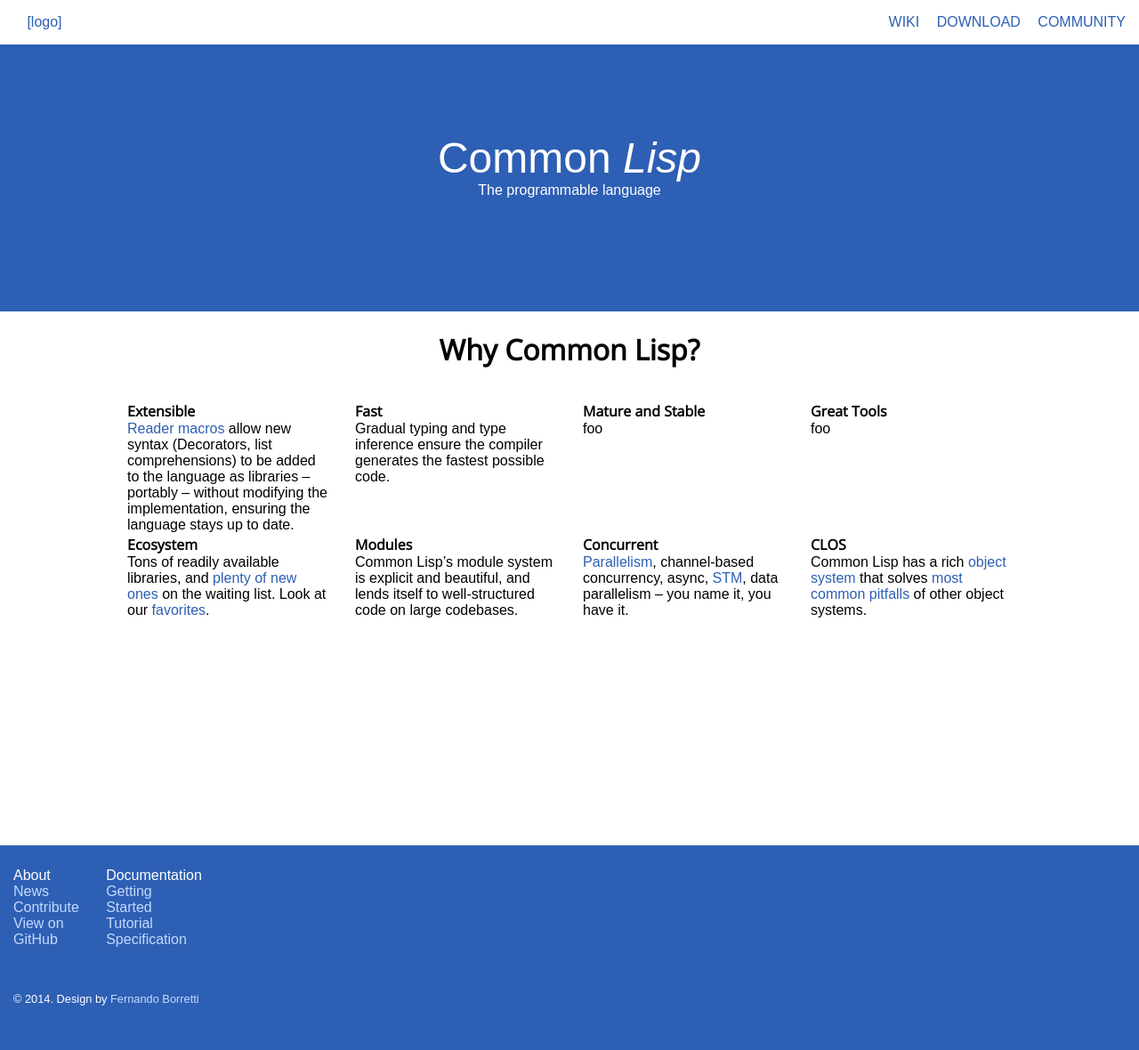
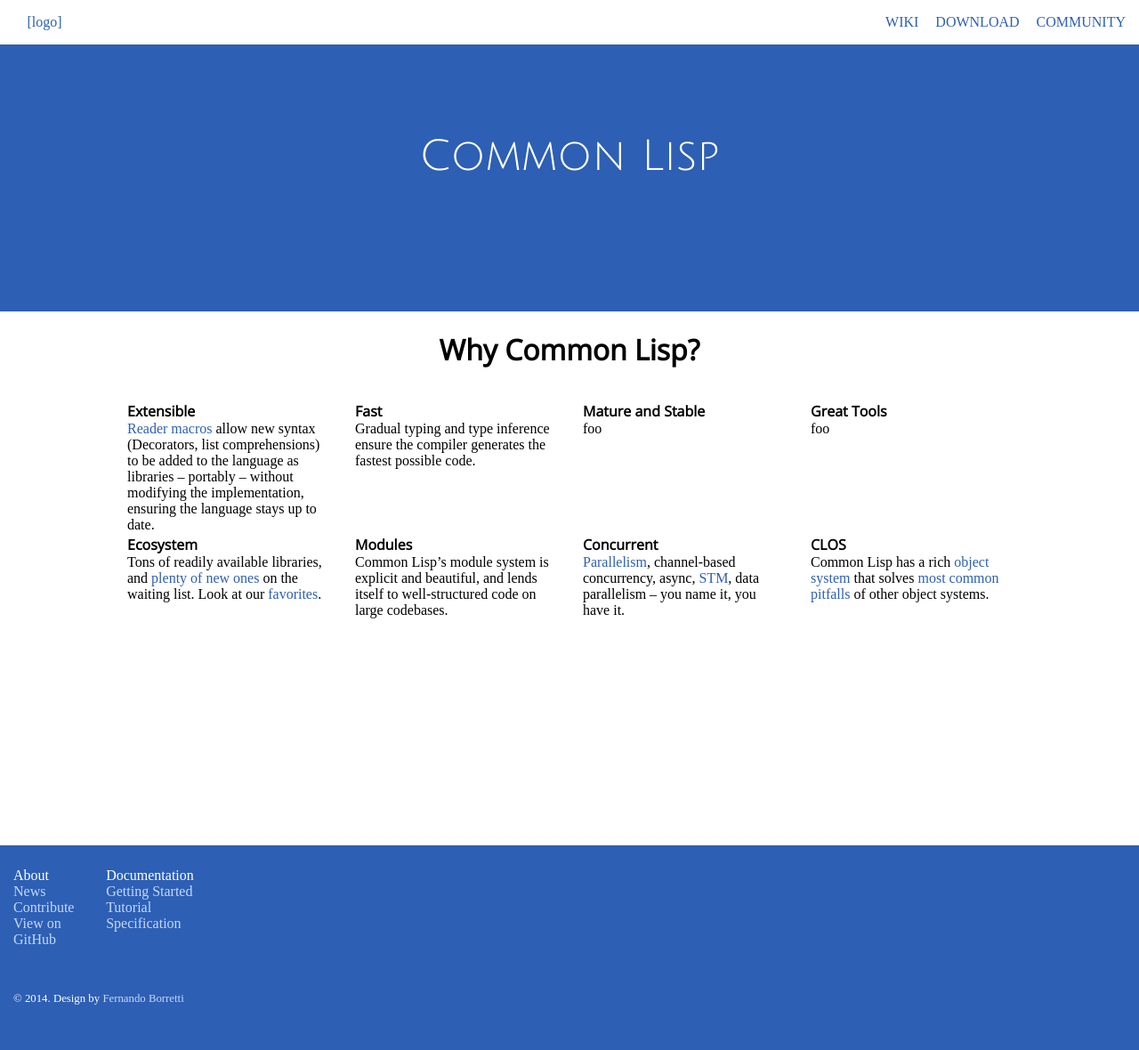
Before and after one commit to LispLang/lisplang.github.io, a Jekyll site: the page built from index.html, in a window 1280 px wide. Shown: the whole page at 89% size. Built offline with Jekyll 4.4.1, drawn with Linux system fonts in a browser that asks for light colours; nearby versions of some CDN libraries; some web fonts are replaced.

Commit message:
More style changes

```diff
--- a/_sass/style/global.scss
+++ b/_sass/style/global.scss
@@ -1,4 +1,8 @@
 /* Global style */
+
+body {
+  font-family: $text-font;
+}
 
 nav {
   background: $white;
--- a/_sass/style/home.scss
+++ b/_sass/style/home.scss
@@ -5,5 +5,6 @@
     //@include radial-gradient(ellipse farthest-side at 100% 100% , #00b2d0 10%, #6bd1c2 120%);
     background: $blue;
     color: $header-text-color;
+    font-family: $home-title-font;
   }
 }
--- a/assets/css/main.scss
+++ b/assets/css/main.scss
@@ -4,10 +4,14 @@
 @charset "utf-8";
 
 @import url(http://fonts.googleapis.com/css?family=Open+Sans:300);
+@import url(http://fonts.googleapis.com/css?family=Julius+Sans+One);
+@import url(http://fonts.googleapis.com/css?family=Poly:400,400italic);
 
 /* Variables */
 
 $heading-font: 'Open Sans', sans-serif;
+$home-title-font: 'Julius Sans One', sans-serif;
+$text-font: 'Poly', serif;
 
 $mobile-size: 768px;
 $desktop-size: $mobile-size + 1;
--- a/index.html
+++ b/index.html
@@ -4,8 +4,10 @@ layout: default
 
 <main class="home">
   <header>
-    <div class="title">Common <em>Lisp</em></div>
-    <div class="tagline">The programmable language</div>
+    <div class="title">
+      <span class="first">Common</span>
+      <span class="second">Lisp</span>
+    </div>
   </header>
   <section class="why">
     <h1>Why Common Lisp?</h1>
```
